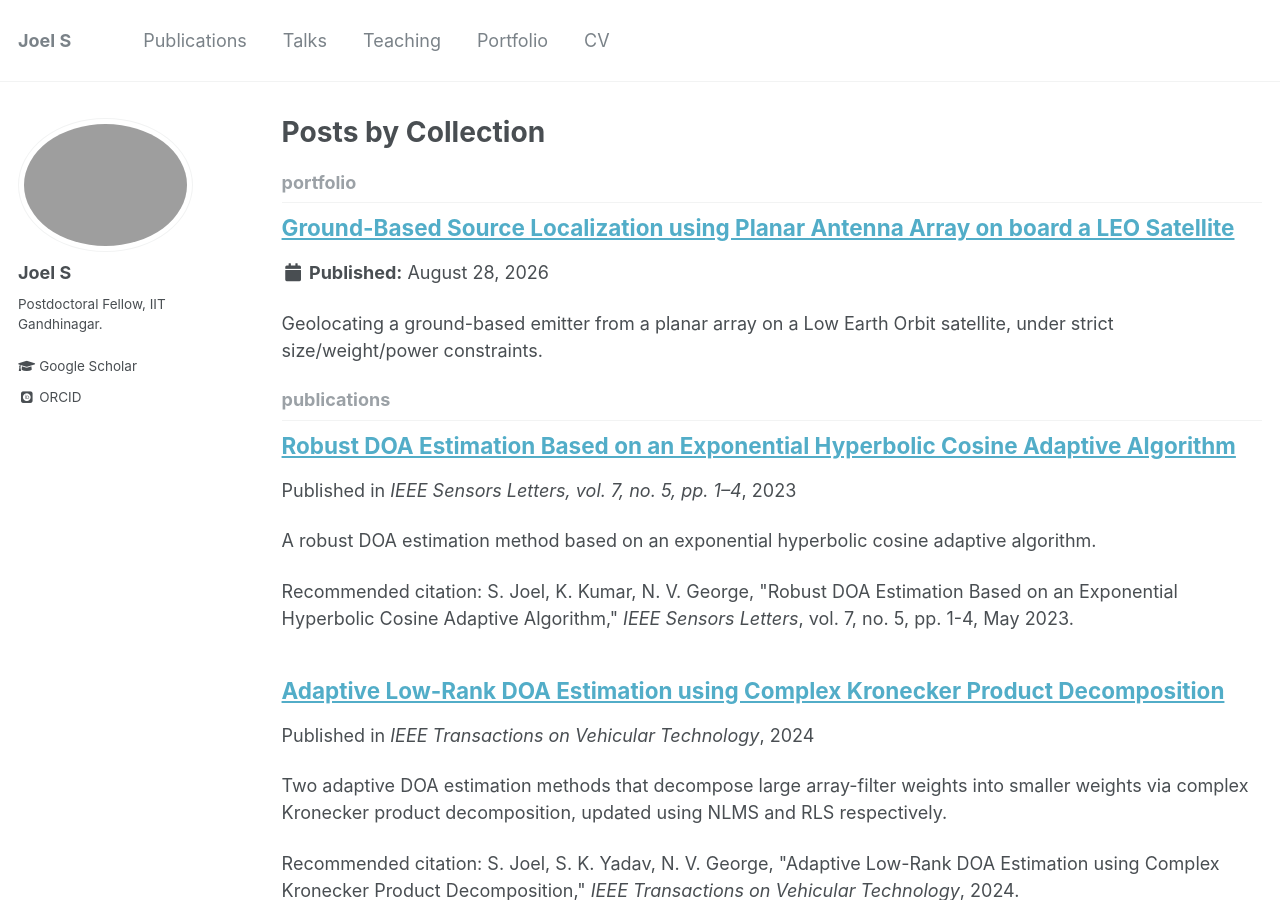
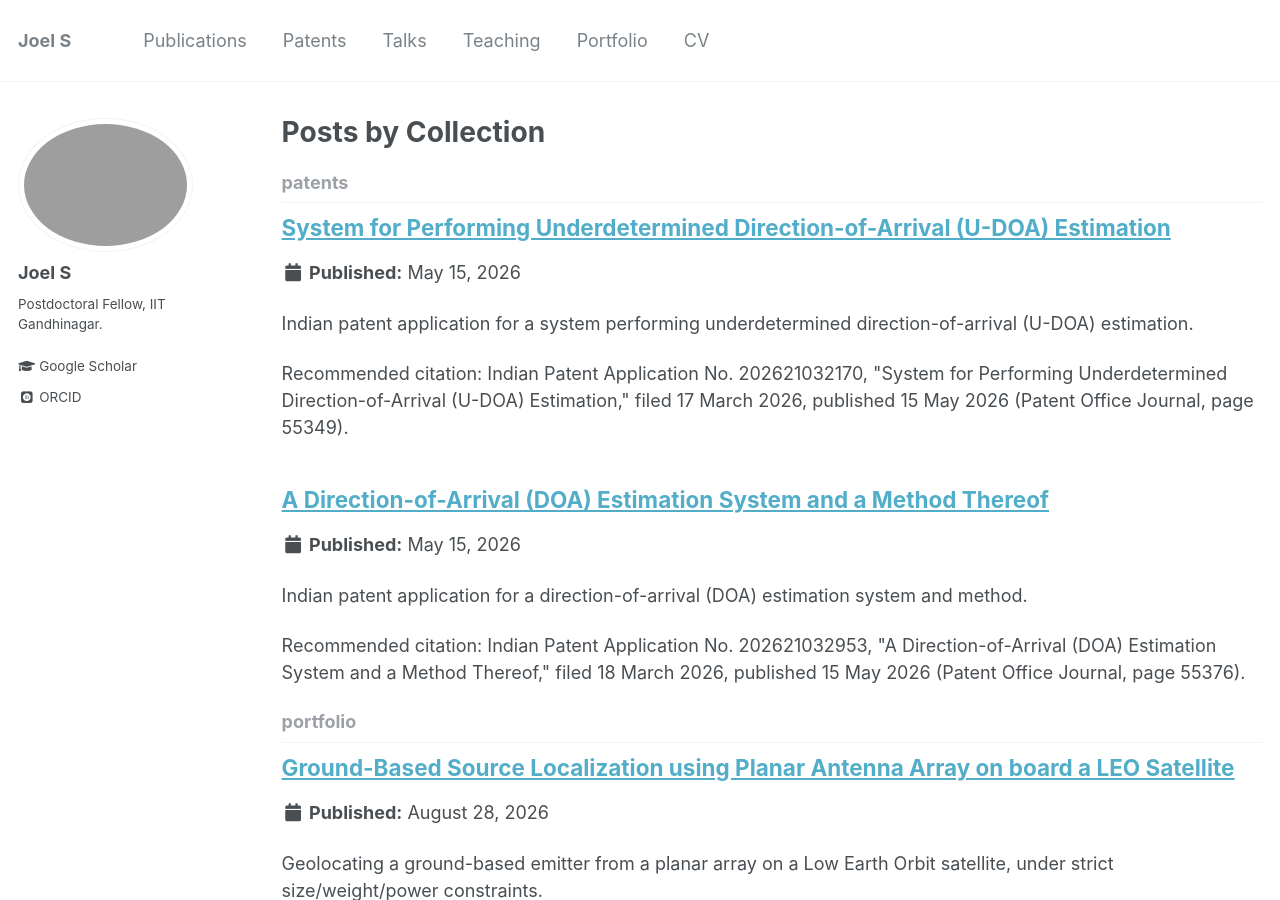
Before and after one commit to Joels1994/Joels1994.github.io, a Jekyll site: the page built from _pages/collection-archive.html, in a window 1280 px wide and 900 px high. Built offline with Jekyll 4.4.1, drawn with Linux system fonts in a browser that asks for light colours; some web fonts are replaced.

Commit message:
Add Patents section with two published patent applications

```diff
--- a/_config.yml
+++ b/_config.yml
@@ -187,6 +187,9 @@ collections:
   talks:
     output: true
     permalink: /:collection/:path/
+  patents:
+    output: true
+    permalink: /:collection/:path/
 
 
 # Defaults
@@ -222,6 +225,15 @@ defaults:
   - scope:
       path: ""
       type: publications
+    values:
+      layout: single
+      author_profile: true
+      share: true
+      comments: true
+  # _patents
+  - scope:
+      path: ""
+      type: patents
     values:
       layout: single
       author_profile: true
--- a/_data/navigation.yml
+++ b/_data/navigation.yml
@@ -2,6 +2,9 @@
 main:
   - title: "Publications"
     url: /publications/
+
+  - title: "Patents"
+    url: /patents/
 
   - title: "Talks"
     url: /talks/
--- /dev/null
+++ b/_patents/2026-03-17-underdetermined-doa-system.md
@@ -0,0 +1,14 @@
+---
+title: "System for Performing Underdetermined Direction-of-Arrival (U-DOA) Estimation"
+collection: patents
+permalink: /patent/202621032170-underdetermined-doa
+excerpt: 'Indian patent application for a system performing underdetermined direction-of-arrival (U-DOA) estimation.'
+date: 2026-05-15
+venue: 'Indian Patent Office'
+citation: 'Indian Patent Application No. 202621032170, &quot;System for Performing Underdetermined Direction-of-Arrival (U-DOA) Estimation,&quot; filed 17 March 2026, published 15 May 2026 (Patent Office Journal, page 55349).'
+---
+Status: Published.
+
+Indian Patent Application No. 202621032170, filed 17 March 2026. Published in the Patent Office Journal dated 15 May 2026 (page 55349). Under Section 11A(7) of the Patents Act, the applicant has the privileges and rights as if a patent for the invention has been granted, effective from the publication date of 15 May 2026, continuing until the date of grant of the patent.
+
+Recommended citation: Indian Patent Application No. 202621032170, "System for Performing Underdetermined Direction-of-Arrival (U-DOA) Estimation," filed 17 March 2026, published 15 May 2026.
--- /dev/null
+++ b/_patents/2026-03-18-doa-estimation-system-method.md
@@ -0,0 +1,14 @@
+---
+title: "A Direction-of-Arrival (DOA) Estimation System and a Method Thereof"
+collection: patents
+permalink: /patent/202621032953-doa-system-method
+excerpt: 'Indian patent application for a direction-of-arrival (DOA) estimation system and method.'
+date: 2026-05-15
+venue: 'Indian Patent Office'
+citation: 'Indian Patent Application No. 202621032953, &quot;A Direction-of-Arrival (DOA) Estimation System and a Method Thereof,&quot; filed 18 March 2026, published 15 May 2026 (Patent Office Journal, page 55376).'
+---
+Status: Published.
+
+Indian Patent Application No. 202621032953, filed 18 March 2026. Published in the Patent Office Journal dated 15 May 2026 (page 55376). Under Section 11A(7) of the Patents Act, the applicant has the privileges and rights as if a patent for the invention has been granted, effective from the publication date of 15 May 2026, continuing until the date of grant of the patent.
+
+Recommended citation: Indian Patent Application No. 202621032953, "A Direction-of-Arrival (DOA) Estimation System and a Method Thereof," filed 18 March 2026, published 15 May 2026.
```
Also changed, not shown: _pages/cv.md (+6 -0 lines), _pages/patents.md (added, +13 -0 lines).
